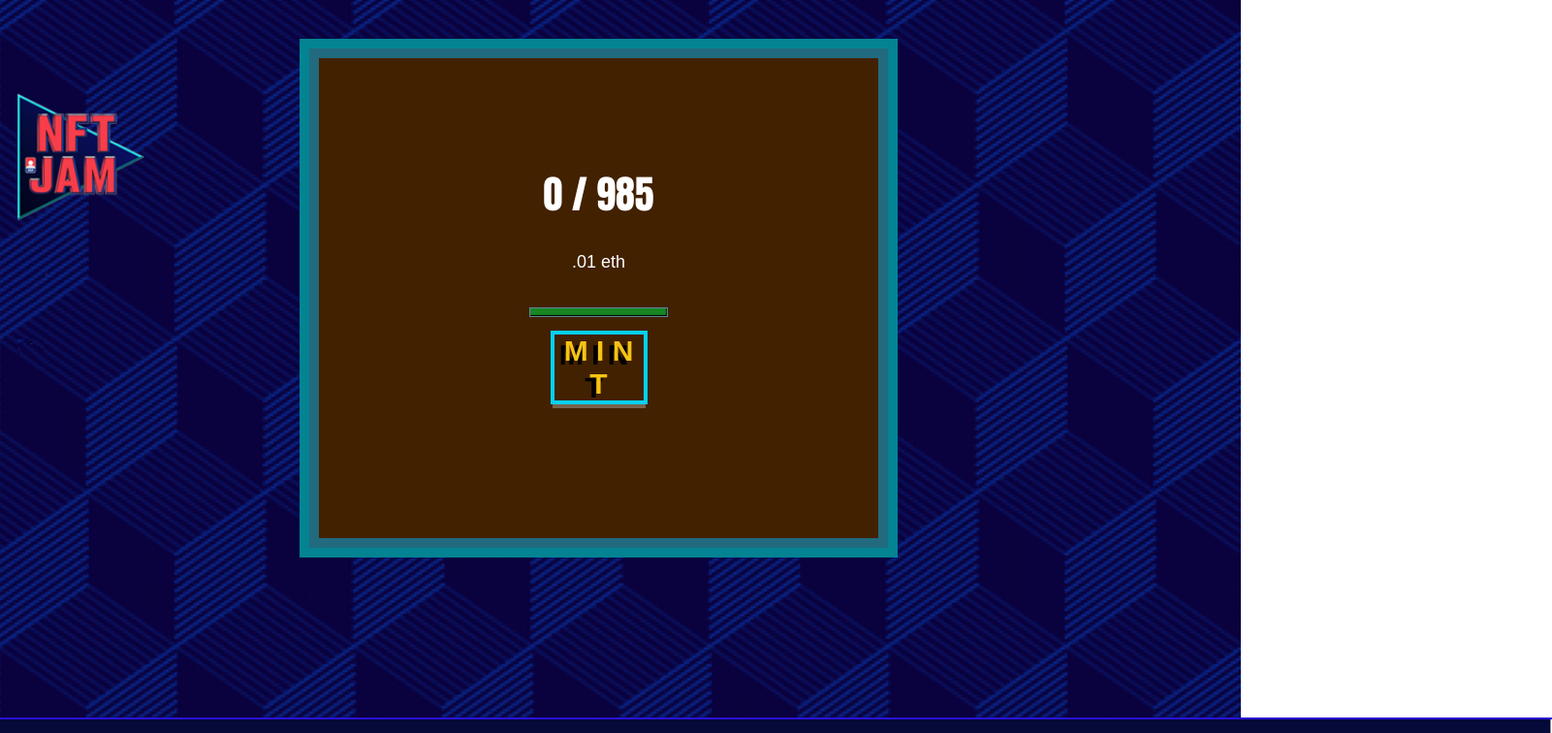
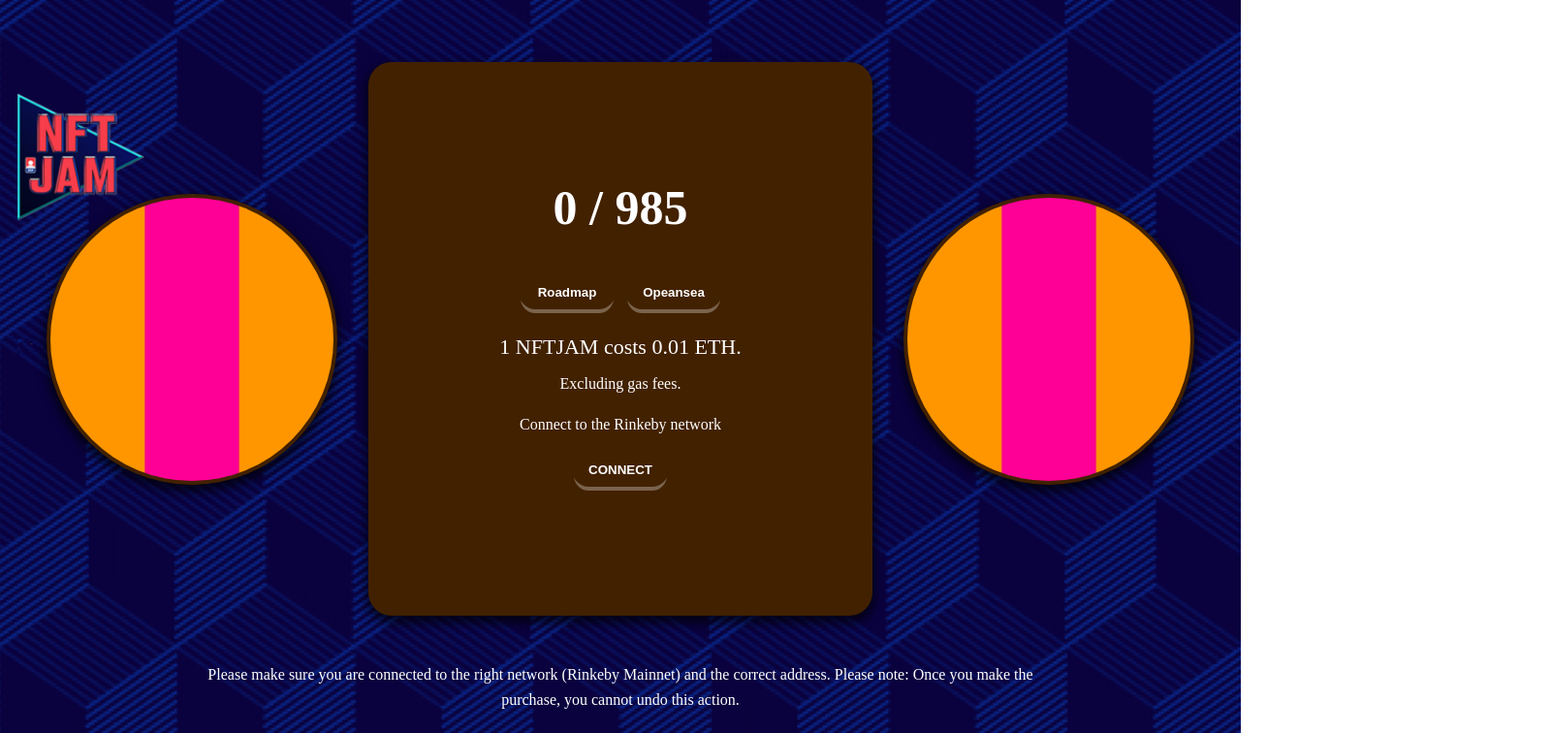
Before and after one commit to vishal123test/DEMOTest, a React (Create React App) app: page / in a window 1280 px wide. Shown: the top 756 px of the page at 97% size, 1601 px wide, since content can reach past the window. Built offline with nearby package versions, Linux system fonts and the light colour scheme.

Commit message:
Update App.js

```diff
--- a/src/App.js
+++ b/src/App.js
@@ -5,24 +5,19 @@ import { fetchData } from "./redux/data/dataActions";
 import * as s from "./styles/globalStyles";
 import styled from "styled-components";
 
-
 const truncate = (input, len) =>
   input.length > len ? `${input.substring(0, len)}...` : input;
 
 export const StyledButton = styled.button`
-  border: 4px solid;
-  border-color: #00d1f6;
+  padding: 10px;
+  border-radius: 50px;
+  border: none;
   background-color: var(--secondary);
+  padding: 10px;
   font-weight: bold;
-  color: var(--secondary-text-btn);
+  color: var(--secondary-text);
   width: 100px;
   cursor: pointer;
-  font-family: fantasy;
-  font-size: 30px;
-  fill: #f5c314;
-  opacity: 1;
-  margin: 14px;
-  text-shadow: -5px 4px #000;
   box-shadow: 0px 6px 0px -2px rgba(250, 250, 250, 0.3);
   -webkit-box-shadow: 0px 6px 0px -2px rgba(250, 250, 250, 0.3);
   -moz-box-shadow: 0px 6px 0px -2px rgba(250, 250, 250, 0.3);
@@ -40,7 +35,7 @@ export const StyledRoundButton = styled.button`
   background-color: var(--primary);
   padding: 10px;
   font-weight: bold;
-  font-size: 24px;
+  font-size: 15px;
   color: var(--primary-text);
   width: 30px;
   height: 30px;
@@ -48,7 +43,6 @@ export const StyledRoundButton = styled.button`
   display: flex;
   align-items: center;
   justify-content: center;
-  text-shadow: -4px 3px #000;
   box-shadow: 0px 4px 0px -2px rgba(250, 250, 250, 0.3);
   -webkit-box-shadow: 0px 4px 0px -2px rgba(250, 250, 250, 0.3);
   -moz-box-shadow: 0px 4px 0px -2px rgba(250, 250, 250, 0.3);
@@ -63,9 +57,9 @@ export const ResponsiveWrapper = styled.div`
   display: flex;
   flex: 1;
   flex-direction: column;
-  width: 100%;
   justify-content: stretched;
   align-items: stretched;
+  width: 100%;
   @media (min-width: 767px) {
     flex-direction: row;
   }
@@ -74,61 +68,25 @@ export const ResponsiveWrapper = styled.div`
 export const StyledLogo = styled.img`
   width: 200px;
   @media (min-width: 767px) {
-      width: 300px;
+    width: 300px;
   }
   transition: width 0.5s;
   transition: height 0.5s;
-  width: 143px;
-    height: 10px;
-    margin-top: 0px;
-    border: 1px solid rgb(99, 133, 150);
-    box-shadow: 3px -10px inset #000;
-    margin: 0 58px 0 0;
 `;
 
-export const StyledLogob = styled.img`
-  @media (min-width: 767px) {
+export const StyledImg = styled.img`
+  box-shadow: 0px 5px 11px 2px rgba(0, 0, 0, 0.7);
+  border: 4px dashed var(--secondary);
+  background-color: var(--accent);
+  border-radius: 100%;
+  width: 200px;
+  @media (min-width: 900px) {
+    width: 250px;
+  }
+  @media (min-width: 1000px) {
+    width: 300px;
   }
   transition: width 0.5s;
-  transition: height 0.5s;
-  width: 143px;
-    height: 10px;
-    margin-top: 0px;
-    border: 1px solid rgb(99, 133, 150);
-    box-shadow: 3px -10px inset #000;
-`;
-
-export const StyledLogoa = styled.img`
-  @media (min-width: 767px) {
-  }
-  transition: width 0.5s;
-  transition: height 0.5s;
-  width: 143px;
-    height: 10px;
-    margin-top: 0px;
-    border: 1px solid rgb(99, 133, 150);
-    box-shadow: 3px -10px inset #000;
-`;
-
-export const StyledBar = styled.img`
-  @media (min-width: 767px) {
-  }
-  transition: width 0.5s;
-  transition: height 0.5s;
-  width: 1922px;
-  height: 60px;
-  margin-top: 0px;
-  border-top: 2px solid #2a11d4;
-  box-shadow: rgb(0 0 0) 3px -10px inset;
-  margin-bottom: -66px;
-`;
-
-
-export const StyledImg = styled.img`
-   transition: width 0.5s;
-  margin-left: -91%;
-  padding-top: 29px;
-  padding-bottom: 5px;
 `;
 
 export const StyledLink = styled.a`
@@ -141,7 +99,7 @@ function App() {
   const blockchain = useSelector((state) => state.blockchain);
   const data = useSelector((state) => state.data);
   const [claimingNft, setClaimingNft] = useState(false);
-  const [feedback, setFeedback] = useState();
+  const [feedback, setFeedback] = useState(`Click buy to mint your NFT.`);
   const [mintAmount, setMintAmount] = useState(1);
   const [CONFIG, SET_CONFIG] = useState({
     CONTRACT_ADDRESS: "",
@@ -159,7 +117,7 @@ function App() {
     GAS_LIMIT: 0,
     MARKETPLACE: "",
     MARKETPLACE_LINK: "",
-    SHOW_BACKGROUND: true,
+    SHOW_BACKGROUND: false,
   });
 
   const claimNFTs = () => {
@@ -204,8 +162,8 @@ function App() {
 
   const incrementMintAmount = () => {
     let newMintAmount = mintAmount + 1;
-    if (newMintAmount > 5) {
-      newMintAmount = 5;
+    if (newMintAmount > 50) {
+      newMintAmount = 50;
     }
     setMintAmount(newMintAmount);
   };
@@ -240,37 +198,14 @@ function App() {
       <s.Container
         flex={1}
         ai={"center"}
-
         style={{ padding: 24, backgroundColor: "var(--primary)" }}
         image={CONFIG.SHOW_BACKGROUND ? "/config/images/bg3.jpg" : null}
       >
 
-        <s.TextDescription
-            style={{
-              textAlign: "center",
-              color: "#dad748",
-              fontFamily: "var(--accent-font-family)",
-              opacity: "1",
-              margin: "0 76px 0 0"
-            }}
-          >
-
-          </s.TextDescription>
-
-
-
-        <s.TextDescription
-            style={{
-              textAlign: "center",
-              color: "var(--primary-text)",
-            }}
-          >
-          </s.TextDescription>
         <s.SpacerSmall />
-        <ResponsiveWrapper flex={1} test>
+        <ResponsiveWrapper flex={1} style={{ padding: 24 }} test>
           <s.Container flex={1} jc={"center"} ai={"center"}>
-            <s.Container flex={1} jc={"center"} ai={"center"}>
-          </s.Container>
+            <StyledImg alt={"example"} src={"/config/images/example.gif"} />
           </s.Container>
           <s.SpacerLarge />
           <s.Container
@@ -279,27 +214,23 @@ function App() {
             ai={"center"}
             style={{
               backgroundColor: "var(--accent)",
-              border: "10px solid #048392",
-              boxShadow: "inset 0px 0px 0px 10px #226a7d",
-              height: "535px",
-              width: "235px",
-              marginLeft: "-45px"
+              padding: 24,
+              borderRadius: 24,
+              border: "4px dashed var(--secondary)",
+              boxShadow: "0px 5px 11px 2px rgba(0,0,0,0.7)",
             }}
           >
             <s.TextTitle
               style={{
                 textAlign: "center",
-                fontSize: 40,
+                fontSize: 50,
                 fontWeight: "bold",
                 color: "var(--accent-text)",
-                fontFamily: "impact",
-                marginTop: "8px",
-
               }}
             >
               {data.totalSupply} / {CONFIG.MAX_SUPPLY}
             </s.TextTitle>
-            {/* <s.TextDescription
+            <s.TextDescription
               style={{
                 textAlign: "center",
                 color: "var(--primary-text)",
@@ -308,13 +239,13 @@ function App() {
               <StyledLink target={"_blank"} href={CONFIG.SCAN_LINK}>
                 {truncate(CONFIG.CONTRACT_ADDRESS, 15)}
               </StyledLink>
-            </s.TextDescription> */}
+            </s.TextDescription>
             <span
               style={{
                 textAlign: "center",
               }}
             >
-              {/* <StyledButton
+              <StyledButton
                 onClick={(e) => {
                   window.open("/config/roadmap.pdf", "_blank");
                 }}
@@ -323,8 +254,8 @@ function App() {
                 }}
               >
                 Roadmap
-              </StyledButton> */}
-              {/* <StyledButton
+              </StyledButton>
+              <StyledButton
                 style={{
                   margin: "5px",
                 }}
@@ -333,7 +264,7 @@ function App() {
                 }}
               >
                 {CONFIG.MARKETPLACE}
-              </StyledButton> */}
+              </StyledButton>
             </span>
             <s.SpacerSmall />
             {Number(data.totalSupply) >= CONFIG.MAX_SUPPLY ? (
@@ -344,7 +275,7 @@ function App() {
                   The sale has ended.
                 </s.TextTitle>
                 <s.TextDescription
-                  style={{ textAlign: "center", color: "var(--accent-text)", fontFamily: "var(--accent-font-family)" }}
+                  style={{ textAlign: "center", color: "var(--accent-text)" }}
                 >
                   You can still find {CONFIG.NFT_NAME} on
                 </s.TextDescription>
@@ -355,21 +286,31 @@ function App() {
               </>
             ) : (
               <>
+                <s.TextTitle
+                  style={{ textAlign: "center", color: "var(--accent-text)" }}
+                >
+                  1 {CONFIG.SYMBOL} costs {CONFIG.DISPLAY_COST}{" "}
+                  {CONFIG.NETWORK.SYMBOL}.
+                </s.TextTitle>
                 <s.SpacerXSmall />
                 <s.TextDescription
-                  style={{ textAlign: "center", color: "var(--accent-text)", fontSize: "18px", fontFamily: "fantasy" }}
+                  style={{ textAlign: "center", color: "var(--accent-text)" }}
                 >
-                  .01 eth
+                  Excluding gas fees.
                 </s.TextDescription>
                 <s.SpacerSmall />
                 {blockchain.account === "" ||
-                  blockchain.smartContract === null ? (
+                blockchain.smartContract === null ? (
                   <s.Container ai={"center"} jc={"center"}>
-
+                    <s.TextDescription
+                      style={{
+                        textAlign: "center",
+                        color: "var(--accent-text)",
+                      }}
+                    >
+                      Connect to the {CONFIG.NETWORK.NAME} network
+                    </s.TextDescription>
                     <s.SpacerSmall />
-
-                    <StyledLogob alt={"redbar"} src={"/config/images/Bar.png"} />
-
                     <StyledButton
                       onClick={(e) => {
                         e.preventDefault();
@@ -377,21 +318,11 @@ function App() {
                         getData();
                       }}
                     >
-                      M I N T
+                      CONNECT
                     </StyledButton>
-
-                    <s.TextDescription
-                      style={{
-                        textAlign: "center",
-                        color: "var(--accent-text)",
-                      }}
-                    >
-                    </s.TextDescription>
-
                     {blockchain.errorMsg !== "" ? (
                       <>
                         <s.SpacerSmall />
-
                         <s.TextDescription
                           style={{
                             textAlign: "center",
@@ -413,9 +344,6 @@ function App() {
                     >
                       {feedback}
                     </s.TextDescription>
-
-                    <StyledLogoa alt={"redbar"} src={"/config/images/Bar.png"} />
-
                     <s.SpacerMedium />
                     <s.Container ai={"center"} jc={"center"} fd={"row"}>
                       <StyledRoundButton
@@ -432,12 +360,7 @@ function App() {
                       <s.TextDescription
                         style={{
                           textAlign: "center",
-                          color: "var(--accent-text-num)",
-                          textShadow: "-3px 3px #000",
-                          fontSize: "28px",
-                          fontFamily: "monospace",
-                          fontWeight: "bold",
-                          opacity: "1",
+                          color: "var(--accent-text)",
                         }}
                       >
                         {mintAmount}
@@ -454,7 +377,7 @@ function App() {
                       </StyledRoundButton>
                     </s.Container>
                     <s.SpacerSmall />
-                    { <s.Container ai={"center"} jc={"center"} fd={"row"}>
+                    <s.Container ai={"center"} jc={"center"} fd={"row"}>
                       <StyledButton
                         disabled={claimingNft ? 1 : 0}
                         onClick={(e) => {
@@ -463,9 +386,9 @@ function App() {
                           getData();
                         }}
                       >
-                        {claimingNft ? "M I N T" : "M I N T"}
+                        {claimingNft ? "MINT" : "MINT"}
                       </StyledButton>
-                    </s.Container> }
+                    </s.Container>
                   </>
                 )}
               </>
@@ -475,24 +398,23 @@ function App() {
           <s.SpacerLarge />
           <s.Container flex={1} jc={"center"} ai={"center"}>
             <StyledImg
-//               alt={"example"}
-//               src={"/config/images/example.gif"}
-//               style={{ transform: "scaleX(-1)" }}
+              alt={"example"}
+              src={"/config/images/example.gif"}
+              style={{ transform: "scaleX(-1)" }}
             />
           </s.Container>
         </ResponsiveWrapper>
         <s.SpacerMedium />
-
         <s.Container jc={"center"} ai={"center"} style={{ width: "70%" }}>
-          <StyledBar alt={"redbar"} src={"/config/images/Basebar.png"} />
           <s.TextDescription
             style={{
               textAlign: "center",
               color: "var(--primary-text)",
-
             }}
           >
-
+            Please make sure you are connected to the right network (
+            {CONFIG.NETWORK.NAME} Mainnet) and the correct address. Please note:
+            Once you make the purchase, you cannot undo this action.
           </s.TextDescription>
           <s.SpacerSmall />
           <s.TextDescription
@@ -501,12 +423,14 @@ function App() {
               color: "var(--primary-text)",
             }}
           >
-
-            2022 - NOT AFFLIATED WITH NBA JAM OR ANY OTHER NFT PROJECT
+            We have set the gas limit to {CONFIG.GAS_LIMIT} for the contract to
+            successfully mint your NFT. We recommend that you don't lower the
+            gas limit.
           </s.TextDescription>
         </s.Container>
       </s.Container>
     </s.Screen>
   );
 }
+
 export default App;
```
